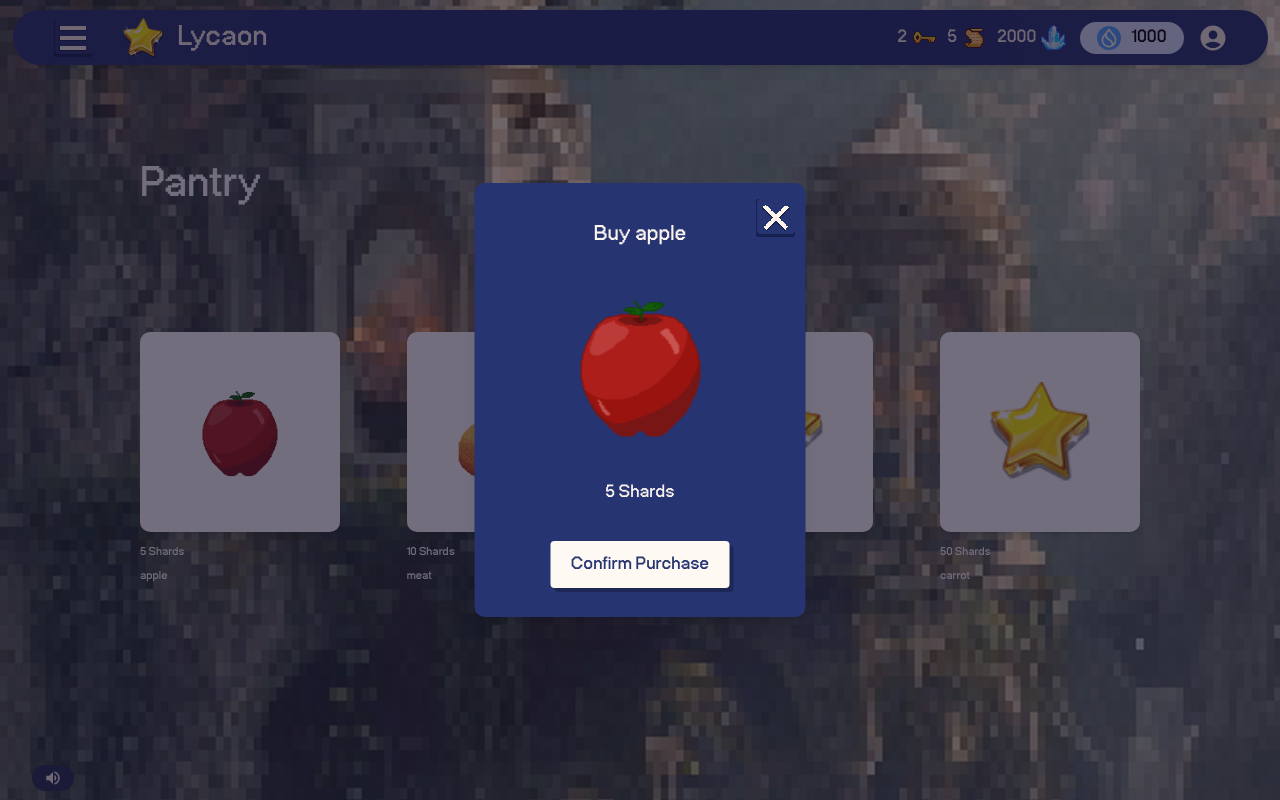
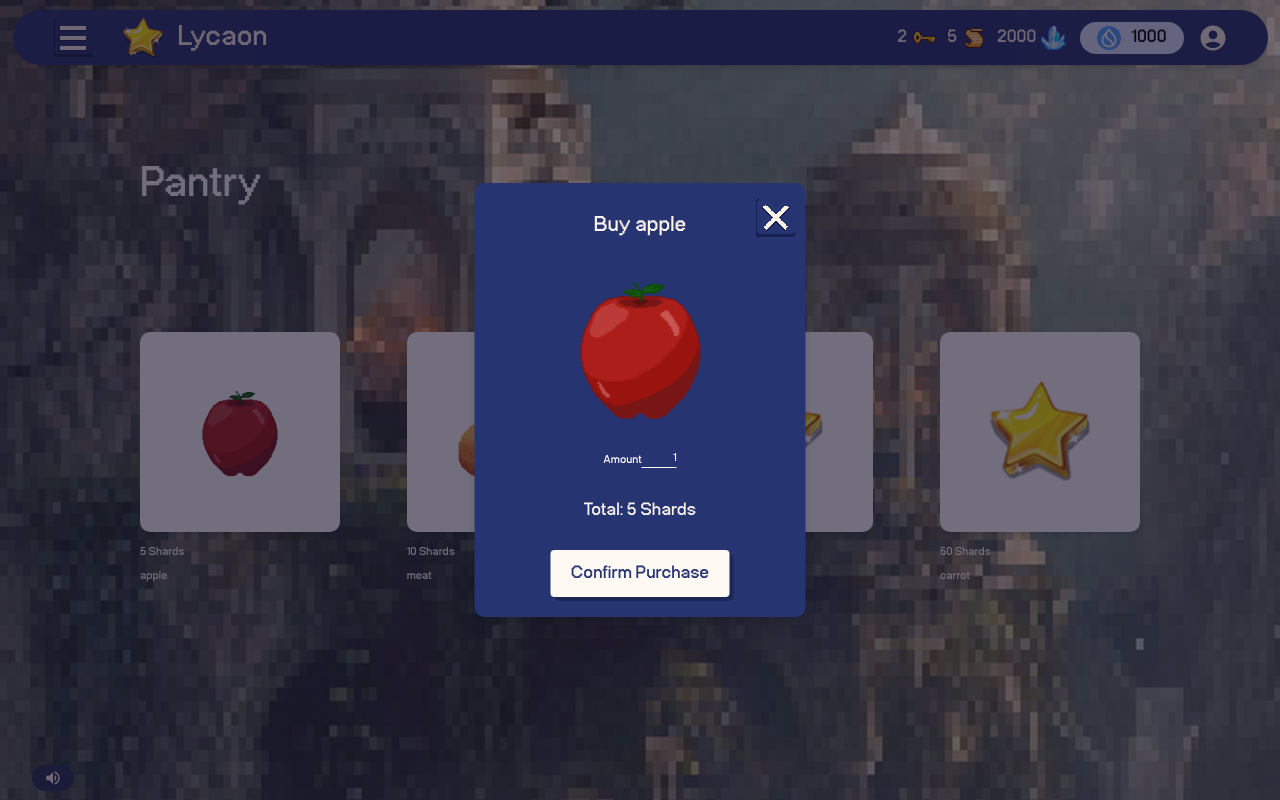
Before and after one commit to AntiAvengers/Lycaon, a React (Vite) app in the folder client/: page /pantry in a window 1280 px wide. Both pictures are taken after a click on the element 240 px from the left and 432 px from the top of the page. Built offline with nearby package versions, Linux system fonts and the light colour scheme.

Commit message:
pantry purchase popup works

```diff
--- a/client/src/components/pantryPg.jsx
+++ b/client/src/components/pantryPg.jsx
@@ -10,6 +10,7 @@ const foods = [
 const PantryPg = () => {
     const [buy, setBuy] = useState(false);
     const [selectedFood, setSelectedFood] = useState(null);
+    const [quantity, setQuantity] = useState(1);
 
     const closeBuy = () => {
         setBuy(false);
@@ -17,8 +18,9 @@ const PantryPg = () => {
     };
 
     const handleBuy = (food) => {
+        setSelectedFood(food);
+        setQuantity(1);
         setBuy(true);
-        setSelectedFood(food);
     };
 
     return (
@@ -65,8 +67,28 @@ const PantryPg = () => {
                             alt={selectedFood.label}
                             className="w-[160px] h-[160px]"
                         />
+                        <section className="flex flex-row">
+                            <label>Amount</label>
+                            <input
+                                type="number"
+                                min="1"
+                                value={quantity}
+                                onWheel={(e) => e.target.blur()}
+                                onChange={(e) => {
+                                    const val = e.target.value;
+                                    if (val === "") {
+                                        setQuantity(""); // allow empty temporarily
+                                    } else {
+                                        const value = Math.max(1, Number(val));
+                                        setQuantity(value);
+                                    }
+                                }}
+                                className="no-spinner w-[35px] h-[20px] border-b-[1px] border-white outline-none bg-transparent text-end"
+                            />
+                        </section>
+
                         <p className="text-[25px] text-[#FCF4EF]">
-                            {selectedFood.price} Shards
+                            Total: {selectedFood.price * quantity} Shards
                         </p>
                         <button className="bg-[#FEFAF3] text-[#273472] rounded-[4px] px-[20px] py-[5px] text-[25px] shadow-[4px_4px_0_rgba(0,0,0,0.25)] active:translate-x-[4px] active:translate-y-[4px] active:shadow-none transition-all duration-75">
                             Confirm Purchase
--- a/client/src/style.css
+++ b/client/src/style.css
@@ -43,3 +43,14 @@ body.spriteDetail-bg {
     /* justify-content: center; */
     /* align-items: center; */
 }
+
+/* Removes spinner from number inputs */
+.no-spinner::-webkit-outer-spin-button,
+.no-spinner::-webkit-inner-spin-button {
+    -webkit-appearance: none;
+    margin: 0;
+}
+
+.no-spinner {
+    -moz-appearance: textfield; /* Firefox */
+}
```
